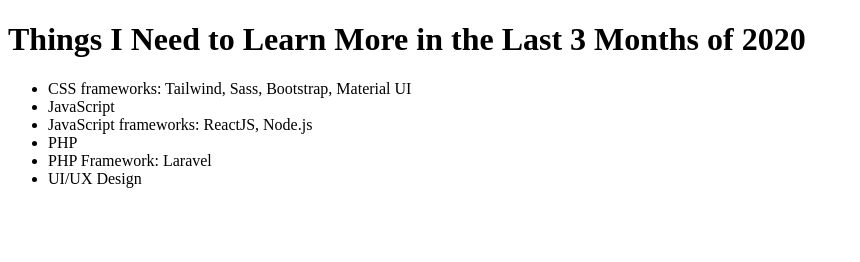
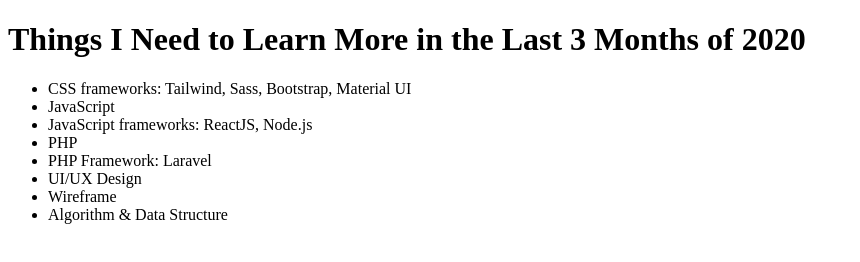
Before and after one commit to faridafar/git-test-try, a plain HTML site: page index.html in a window 1280 px wide. Shown: the whole page, without its empty margins (0-860 px from the left). Drawn offline with Linux system fonts and the light colour scheme.

Commit message:
added some new what to learn

```diff
--- a/index.html
+++ b/index.html
@@ -14,6 +14,8 @@
             <li>PHP</li>
             <li>PHP Framework: Laravel</li>
             <li>UI/UX Design</li>
+            <li>Wireframe</li>
+            <li>Algorithm & Data Structure</li>
         </ul>
     </body>
 </html>
```
